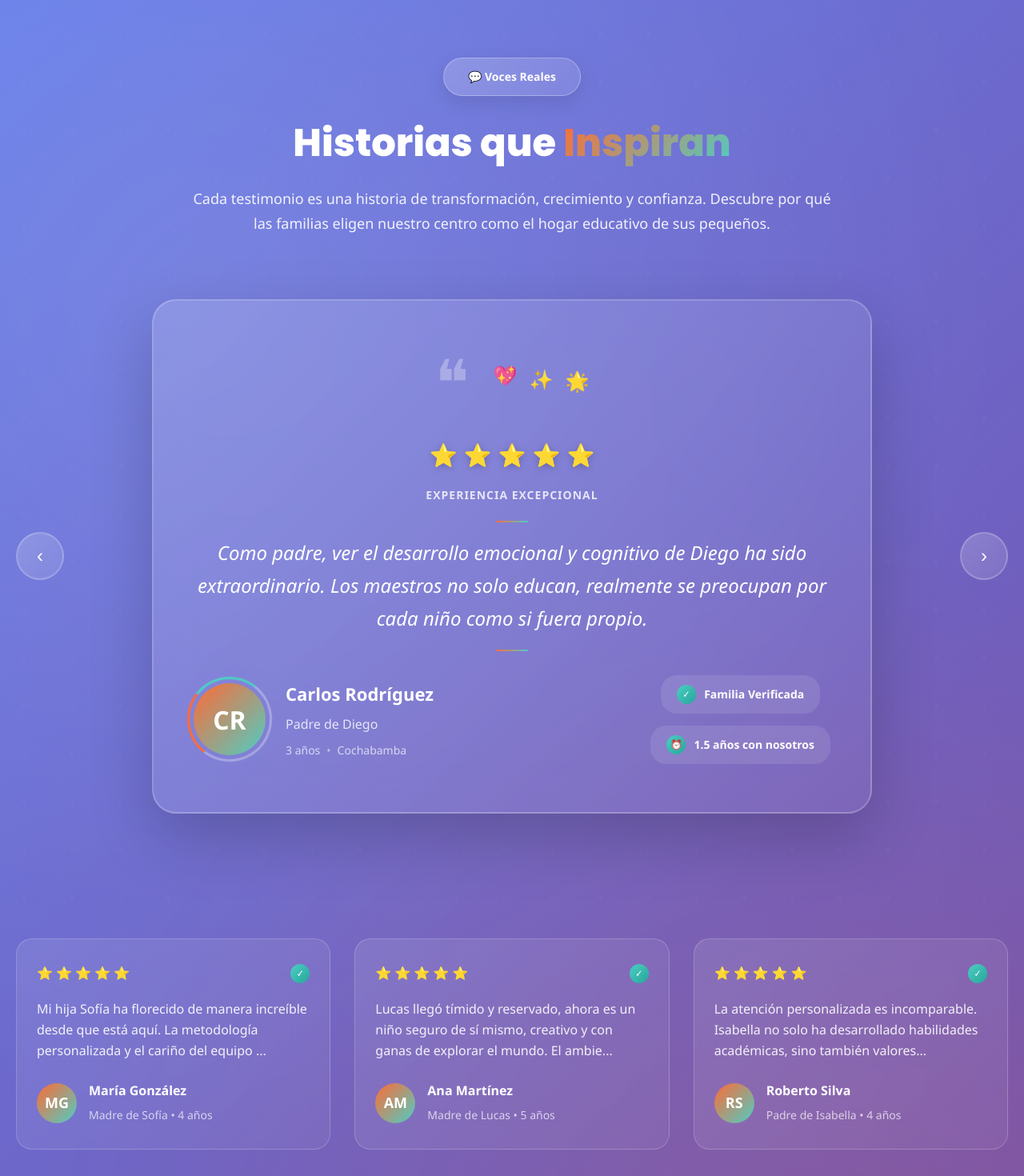
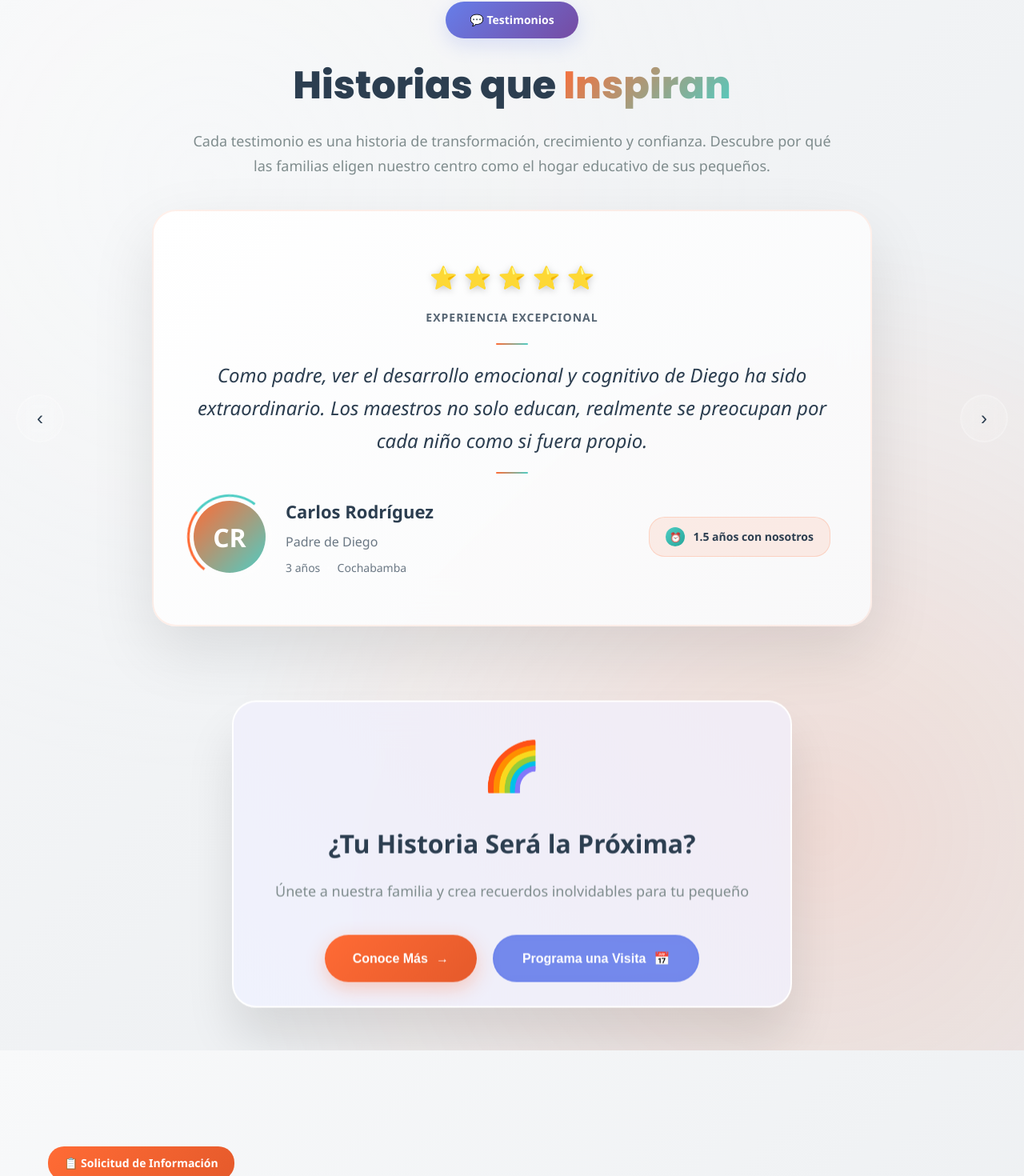
Before and after one commit to FreddyMachaca/Guarderia-System, a React (Create React App) app in the folder frontend-react/: page / in a window 1280 px wide. Shown: the part 4610-6080 px from the top of the page at 80% size. Built offline with nearby package versions, Linux system fonts and the light colour scheme; the HTML template or start-up script is replaced by a standard one.

Commit message:
Refactor Testimonials component styles

```diff
--- a/frontend-react/src/landing/components/Testimonials.css
+++ b/frontend-react/src/landing/components/Testimonials.css
@@ -1,6 +1,6 @@
 .testimonials {
-  padding: 120px 0;
-  background: linear-gradient(135deg, #667eea 0%, #764ba2 100%);
+  padding: 50px 0;
+  background: linear-gradient(135deg, #f8f9fa 0%, #e9ecef 100%);
   position: relative;
   overflow: hidden;
 }
@@ -29,16 +29,14 @@
 
 .testimonials-header {
   text-align: center;
-  margin-bottom: 80px;
+  margin-bottom: 40px;
   max-width: 800px;
   margin-left: auto;
   margin-right: auto;
 }
 
 .testimonials-badge {
-  background: linear-gradient(135deg, rgba(255, 255, 255, 0.2), rgba(255, 255, 255, 0.1));
-  backdrop-filter: blur(10px);
-  border: 1px solid rgba(255, 255, 255, 0.3);
+  background: linear-gradient(135deg, #667eea, #764ba2);
   color: white;
   padding: 12px 30px;
   border-radius: 50px;
@@ -46,16 +44,23 @@
   font-weight: 700;
   display: inline-block;
   margin-bottom: 30px;
-  box-shadow: 0 8px 25px rgba(0, 0, 0, 0.1);
+  box-shadow: 0 8px 25px rgba(102, 126, 234, 0.2);
 }
 
 .testimonials-header h2 {
   font-family: 'Poppins', sans-serif;
   font-size: 48px;
   font-weight: 800;
-  color: white;
+  color: #2c3e50;
   margin-bottom: 25px;
   line-height: 1.2;
+}
+
+.testimonials-header .highlight {
+  background: linear-gradient(135deg, #FF6B35, #FFB347);
+  -webkit-background-clip: text;
+  -webkit-text-fill-color: transparent;
+  background-clip: text;
 }
 
 .testimonials-header .highlight {
@@ -67,26 +72,26 @@
 
 .testimonials-header p {
   font-size: 18px;
-  color: rgba(255, 255, 255, 0.9);
+  color: #7f8c8d;
   line-height: 1.7;
   font-weight: 400;
 }
 
 .testimonials-main {
-  margin-bottom: 60px;
+  margin-bottom: 0px;
   position: relative;
 }
 
 .testimonial-featured {
-  background: linear-gradient(135deg, rgba(255, 255, 255, 0.15), rgba(255, 255, 255, 0.05));
+  background: linear-gradient(135deg, rgba(255, 255, 255, 0.95), rgba(248, 249, 250, 0.95));
   backdrop-filter: blur(25px);
-  border: 2px solid rgba(255, 255, 255, 0.2);
+  border: 2px solid rgba(255, 107, 53, 0.1);
   padding: 60px 50px;
   border-radius: 30px;
   text-align: center;
   position: relative;
   overflow: hidden;
-  box-shadow: 0 30px 80px rgba(0, 0, 0, 0.2);
+  box-shadow: 0 30px 80px rgba(0, 0, 0, 0.1);
   max-width: 900px;
   margin: 0 auto;
 }
@@ -98,7 +103,7 @@
   left: 0;
   right: 0;
   bottom: 0;
-  background: linear-gradient(135deg, rgba(255, 107, 53, 0.1), rgba(78, 205, 196, 0.1));
+background: linear-gradient(135deg, rgba(137, 158, 232, 0.1), rgba(75, 100, 162, 0.1));
   opacity: 0;
   transition: opacity 0.3s ease;
 }
@@ -110,6 +115,19 @@
 .testimonial-content {
   position: relative;
   z-index: 2;
+  transition: all 0.4s cubic-bezier(0.4, 0, 0.2, 1);
+  opacity: 1;
+  transform: translateY(0);
+}
+
+.testimonial-content.fade-out {
+  opacity: 0;
+  transform: translateY(20px);
+}
+
+.testimonial-content.fade-in {
+  opacity: 1;
+  transform: translateY(0);
 }
 
 .testimonial-decoration {
@@ -168,7 +186,7 @@
 }
 
 .rating-text {
-  color: rgba(255, 255, 255, 0.8);
+  color: rgba(44, 62, 80, 0.8);
   font-size: 14px;
   font-weight: 600;
   text-transform: uppercase;
@@ -177,7 +195,7 @@
 
 .testimonial-text {
   font-size: 24px;
-  color: white;
+  color: #2c3e50;
   line-height: 1.7;
   margin-bottom: 50px;
   font-style: italic;
@@ -260,14 +278,14 @@
 }
 
 .author-details h4 {
-  color: white;
+  color: #2c3e50;
   font-size: 22px;
   font-weight: 700;
   margin: 0 0 8px 0;
 }
 
 .author-role {
-  color: rgba(255, 255, 255, 0.8);
+  color: rgba(44, 62, 80, 0.7);
   font-size: 16px;
   margin: 0 0 8px 0;
 }
@@ -277,7 +295,7 @@
   align-items: center;
   gap: 8px;
   font-size: 14px;
-  color: rgba(255, 255, 255, 0.7);
+  color: rgba(44, 62, 80, 0.7);
 }
 
 .separator {
@@ -292,14 +310,15 @@
 
 .verified-family,
 .enrollment-time {
-  background: rgba(255, 255, 255, 0.1);
+  background: rgba(255, 107, 53, 0.1);
+  border: 1px solid rgba(255, 107, 53, 0.2);
   padding: 12px 20px;
   border-radius: 20px;
   display: flex;
   align-items: center;
   gap: 10px;
   font-size: 14px;
-  color: white;
+  color: #2c3e50;
   font-weight: 600;
 }
 
@@ -333,7 +352,7 @@
   border: none;
   background: linear-gradient(135deg, rgba(255, 255, 255, 0.2), rgba(255, 255, 255, 0.1));
   backdrop-filter: blur(10px);
-  color: white;
+  color: #2c3e50;
   font-size: 24px;
   cursor: pointer;
   transition: all 0.3s ease;
@@ -385,134 +404,22 @@
   box-shadow: 0 4px 15px rgba(255, 107, 53, 0.4);
 }
 
-.testimonials-grid {
-  display: grid;
-  grid-template-columns: repeat(auto-fit, minmax(350px, 1fr));
-  gap: 30px;
-  margin-bottom: 80px;
-}
-
-.testimonial-mini-card {
-  background: linear-gradient(135deg, rgba(255, 255, 255, 0.1), rgba(255, 255, 255, 0.05));
-  backdrop-filter: blur(20px);
-  border: 1px solid rgba(255, 255, 255, 0.2);
-  padding: 30px 25px;
-  border-radius: 20px;
-  transition: all 0.3s ease;
-  position: relative;
-  overflow: hidden;
-}
-
-.testimonial-mini-card::before {
-  content: '';
-  position: absolute;
-  top: 0;
-  left: 0;
-  right: 0;
-  bottom: 0;
-  background: linear-gradient(135deg, rgba(255, 107, 53, 0.1), rgba(78, 205, 196, 0.1));
-  opacity: 0;
-  transition: opacity 0.3s ease;
-}
-
-.testimonial-mini-card:hover {
-  transform: translateY(-8px);
-  box-shadow: 0 20px 50px rgba(0, 0, 0, 0.3);
-}
-
-.testimonial-mini-card:hover::before {
-  opacity: 1;
-}
-
-.mini-card-header {
-  display: flex;
-  justify-content: space-between;
-  align-items: center;
-  margin-bottom: 20px;
-  position: relative;
-  z-index: 2;
-}
-
-.mini-rating {
-  display: flex;
-  gap: 4px;
-}
-
-.mini-star {
-  font-size: 16px;
-  color: #FFD700;
-}
-
-.mini-verified {
-  width: 24px;
-  height: 24px;
-  background: linear-gradient(135deg, #4ECDC4, #26A69A);
-  border-radius: 50%;
-  display: flex;
-  align-items: center;
-  justify-content: center;
-  color: white;
-  font-size: 12px;
-  font-weight: bold;
-}
-
-.mini-text {
-  color: rgba(255, 255, 255, 0.9);
-  font-size: 16px;
-  line-height: 1.6;
-  margin-bottom: 25px;
-  position: relative;
-  z-index: 2;
-}
-
-.mini-author {
-  display: flex;
-  align-items: center;
-  gap: 15px;
-  position: relative;
-  z-index: 2;
-}
-
-.mini-avatar {
-  width: 50px;
-  height: 50px;
-  background: linear-gradient(135deg, #FF6B35, #4ECDC4);
-  border-radius: 50%;
-  display: flex;
-  align-items: center;
-  justify-content: center;
-  color: white;
-  font-size: 18px;
-  font-weight: bold;
-  flex-shrink: 0;
-}
-
-.mini-info h5 {
-  color: white;
-  font-size: 16px;
-  font-weight: 600;
-  margin: 0 0 4px 0;
-}
-
-.mini-info span {
-  color: rgba(255, 255, 255, 0.7);
-  font-size: 14px;
-}
-
 .testimonials-cta {
   text-align: center;
 }
 
 .cta-content {
-  background: linear-gradient(135deg, rgba(255, 255, 255, 0.15), rgba(255, 255, 255, 0.05));
+  background: rgba(255, 255, 255, 0.95);
   backdrop-filter: blur(25px);
   border: 2px solid rgba(255, 255, 255, 0.2);
-  padding: 60px 40px;
+  padding: 30px 40px;
   border-radius: 30px;
   max-width: 700px;
   margin: 0 auto;
   position: relative;
   overflow: hidden;
+  animation: gentle-float 3s ease-in-out infinite;
+  box-shadow: 0 40px 60px rgba(0, 0, 0, 0.1);
 }
 
 .cta-content::before {
@@ -522,7 +429,7 @@
   left: 0;
   right: 0;
   bottom: 0;
-  background: linear-gradient(45deg, rgba(255, 107, 53, 0.1), rgba(78, 205, 196, 0.1));
+  background: linear-gradient(45deg, rgba(102, 126, 234, 0.1), rgba(118, 75, 162, 0.1));
   animation: gradient-shift 3s ease infinite;
 }
 
@@ -536,7 +443,7 @@
 .cta-content h3 {
   font-size: 32px;
   font-weight: 700;
-  color: white;
+  color: #2c3e50;
   margin-bottom: 20px;
   position: relative;
   z-index: 2;
@@ -544,7 +451,7 @@
 
 .cta-content p {
   font-size: 18px;
-  color: rgba(255, 255, 255, 0.8);
+  color: #7f8c8d;
   margin-bottom: 40px;
   position: relative;
   z-index: 2;
@@ -586,15 +493,15 @@
 }
 
 .cta-btn.secondary {
-  background: transparent;
+  background: rgba(102, 126, 234, 0.9);
   color: white;
-  border: 2px solid rgba(255, 255, 255, 0.3);
+  border: 2px solid rgba(102, 126, 234, 0.3);
   backdrop-filter: blur(10px);
 }
 
 .cta-btn.secondary:hover {
-  background: rgba(255, 255, 255, 0.1);
-  border-color: rgba(255, 255, 255, 0.5);
+  background: rgba(102, 126, 234, 1);
+  border-color: rgba(102, 126, 234, 0.5);
   transform: translateY(-3px);
 }
 
@@ -611,12 +518,12 @@
   transform: scale(1.1);
 }
 
-@keyframes float {
+@keyframes gentle-float {
   0%, 100% {
     transform: translateY(0px);
   }
   50% {
-    transform: translateY(-10px);
+    transform: translateY(-5px);
   }
 }
 
@@ -663,11 +570,6 @@
     padding: 80px 0;
   }
 
-  .testimonials-grid {
-    grid-template-columns: 1fr;
-    gap: 20px;
-  }
-
   .testimonials-header h2 {
     font-size: 32px;
   }
--- a/frontend-react/src/landing/components/Testimonials.js
+++ b/frontend-react/src/landing/components/Testimonials.js
@@ -75,29 +75,35 @@ const Testimonials = () => {
   const nextSlide = () => {
     if (isAnimating) return;
     setIsAnimating(true);
-    setCurrentSlide((prev) => (prev + 1) % testimonials.length);
-    setTimeout(() => setIsAnimating(false), 500);
+    setTimeout(() => {
+      setCurrentSlide((prev) => (prev + 1) % testimonials.length);
+      setTimeout(() => setIsAnimating(false), 300);
+    }, 300);
   };
 
   const prevSlide = () => {
     if (isAnimating) return;
     setIsAnimating(true);
-    setCurrentSlide((prev) => (prev - 1 + testimonials.length) % testimonials.length);
-    setTimeout(() => setIsAnimating(false), 500);
+    setTimeout(() => {
+      setCurrentSlide((prev) => (prev - 1 + testimonials.length) % testimonials.length);
+      setTimeout(() => setIsAnimating(false), 300);
+    }, 300);
   };
 
   const goToSlide = (index) => {
     if (isAnimating || index === currentSlide) return;
     setIsAnimating(true);
-    setCurrentSlide(index);
-    setTimeout(() => setIsAnimating(false), 500);
+    setTimeout(() => {
+      setCurrentSlide(index);
+      setTimeout(() => setIsAnimating(false), 300);
+    }, 300);
   };
 
   return (
     <section className="testimonials" id="testimonios">
       <div className="testimonials-container">
         <div className="testimonials-header">
-          <div className="testimonials-badge">💬 Voces Reales</div>
+          <div className="testimonials-badge">💬 Testimonios</div>
           <h2>
             Historias que <span className="highlight">Inspiran</span>
           </h2>
@@ -109,16 +115,7 @@ const Testimonials = () => {
 
         <div className="testimonials-main">
           <div className="testimonial-featured">
-            <div className={`testimonial-content ${isAnimating ? 'animating' : ''}`}>
-              <div className="testimonial-decoration">
-                <div className="quote-icon">❝</div>
-                <div className="floating-hearts">
-                  <span>💖</span>
-                  <span>✨</span>
-                  <span>🌟</span>
-                </div>
-              </div>
-
+            <div className={`testimonial-content ${isAnimating ? 'fade-out' : 'fade-in'}`}>
               <div className="rating-section">
                 <div className="stars">
                   {[...Array(testimonials[currentSlide].rating)].map((_, index) => (
@@ -151,10 +148,6 @@ const Testimonials = () => {
                   </div>
                 </div>
                 <div className="trust-indicators">
-                  <div className="verified-family">
-                    <div className="verified-icon">✓</div>
-                    <span>Familia Verificada</span>
-                  </div>
                   <div className="enrollment-time">
                     <div className="time-icon">⏰</div>
                     <span>{testimonials[currentSlide].timeEnrolled} con nosotros</span>
@@ -187,28 +180,7 @@ const Testimonials = () => {
           ))}
         </div>
 
-        <div className="testimonials-grid">
-          {testimonials.filter((_, index) => index !== currentSlide).slice(0, 3).map((testimonial) => (
-            <div key={testimonial.id} className="testimonial-mini-card">
-              <div className="mini-card-header">
-                <div className="mini-rating">
-                  {[...Array(testimonial.rating)].map((_, index) => (
-                    <span key={index} className="mini-star">⭐</span>
-                  ))}
-                </div>
-                <div className="mini-verified">✓</div>
-              </div>
-              <p className="mini-text">{testimonial.text.slice(0, 120)}...</p>
-              <div className="mini-author">
-                <div className="mini-avatar">{testimonial.avatar}</div>
-                <div className="mini-info">
-                  <h5>{testimonial.author}</h5>
-                  <span>{testimonial.role} • {testimonial.age}</span>
-                </div>
-              </div>
-            </div>
-          ))}
-        </div>
+
 
         <div className="testimonials-cta">
           <div className="cta-content">
```
